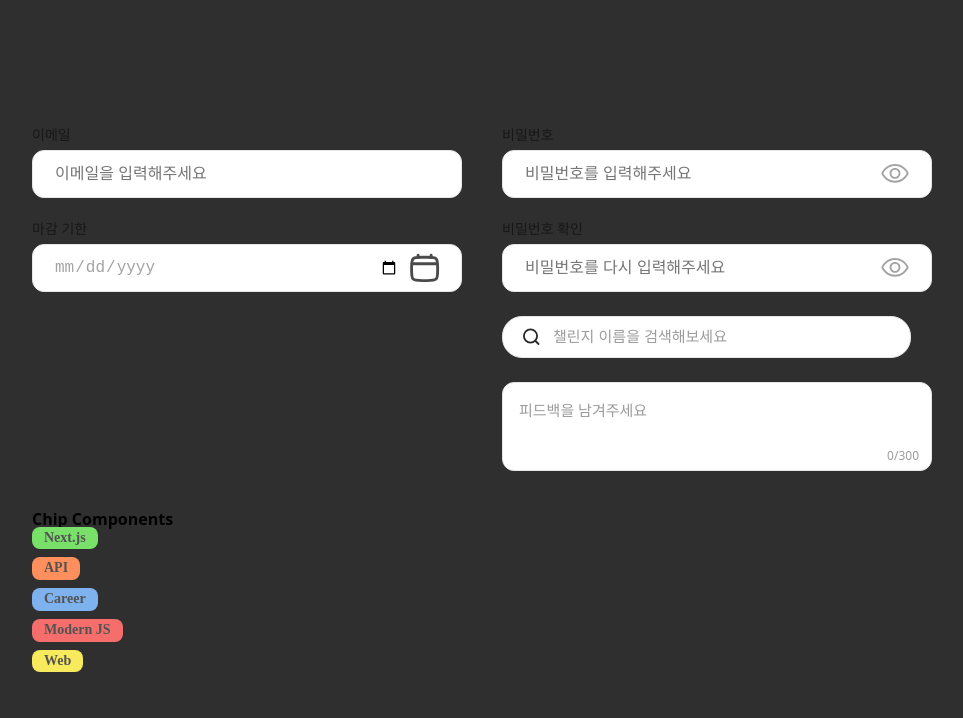
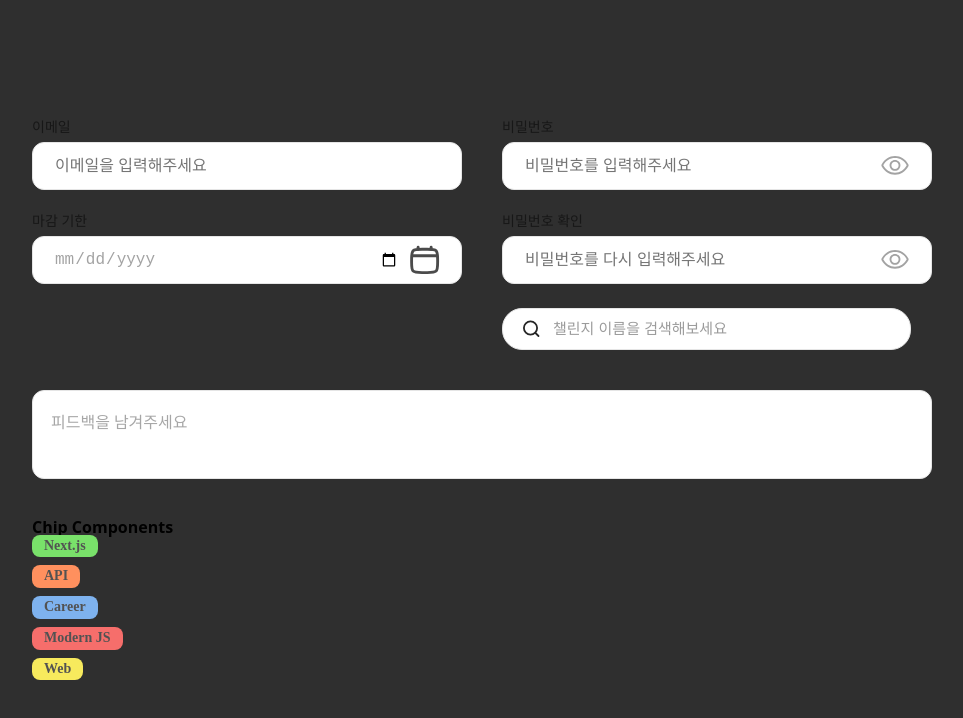
Before and after one commit to fs08-docthrough-team2/fs08-docthrough-team2-fe, a Next.js app: page /example in a window 1280 px wide. Shown: the top 718 px of the page, without its empty margins (158-1121 px from the left). Built offline with nearby package versions, Linux system fonts and the light colour scheme; a web font is replaced by a local one.

Commit message:
box-size 크기 수정완료

```diff
--- a/src/app/example/page.jsx
+++ b/src/app/example/page.jsx
@@ -13,9 +13,8 @@ export default function ExamplePage() {
   const [confirm, setConfirm] = useState('');
   const [expire, setExpire] = useState('');
   const [keyword, setKeyword] = useState('');
-  const [feedback, setFeedback] = useState('');
+  const [text, setText] = useState('');
 
-  /* 인풋 테스트 */
   return (
     <main
       style={{
@@ -29,14 +28,14 @@ export default function ExamplePage() {
       <div
         style={{
           display: 'grid',
-          gridTemplateColumns: '1fr 1fr',
+          gridTemplateColumns: '1fr 1fr', // ✅ 2열
           gap: '40px',
           background: '#2f2f2f',
           padding: '40px',
           width: '900px',
         }}
       >
-        {/* ✅ 왼쪽: 이메일 + 날짜 */}
+        {/*  왼쪽 열 */}
         <div style={{ display: 'flex', flexDirection: 'column', gap: '24px' }}>
           <EmailInput
             label="이메일"
@@ -55,7 +54,7 @@ export default function ExamplePage() {
           />
         </div>
 
-        {/* ✅ 오른쪽: 비밀번호 */}
+        {/*  오른쪽 열 */}
         <div style={{ display: 'flex', flexDirection: 'column', gap: '24px' }}>
           <PasswordInput
             label="비밀번호"
@@ -79,11 +78,17 @@ export default function ExamplePage() {
             onChange={(e) => setKeyword(e.target.value)}
             onSearch={(v) => console.log('검색:', v)}
           />
-
-          <TextBox value={feedback} onChange={(e) => setFeedback(e.target.value)} />
         </div>
 
-        {/* 🔸 칩 테스트 */}
+        <div style={{ gridColumn: '1 / -1', width: '100%' }}>
+          <TextBox
+            value={text}
+            onChange={(e) => setText(e.target.value)}
+            placeholder="피드백을 남겨주세요"
+          />
+        </div>
+
+        {/*  칩 테스트  */}
         <section>
           <h2>Chip Components</h2>
           <div style={{ display: 'flex', flexDirection: 'column', gap: '8px' }}>
--- a/src/components/atoms/Input/TextBox.jsx
+++ b/src/components/atoms/Input/TextBox.jsx
@@ -1,23 +1,29 @@
+import clsx from 'clsx';
 import styles from '@/styles/components/atoms/input/TextBox.module.scss';
 
 export default function TextBox({
   value,
   onChange,
-  maxLength = 300,
   placeholder = '피드백을 남겨주세요',
+  className,
+  disabled = false,
+  readOnly = false,
+  name,
+  id,
 }) {
   return (
-    <div className={styles.tbWrap}>
+    <label className={clsx(styles.textBox, className)}>
       <textarea
-        className={styles.tbArea}
+        id={id}
+        name={name}
+        className={styles.field}
         value={value}
         onChange={onChange}
         placeholder={placeholder}
-        maxLength={maxLength}
+        disabled={disabled}
+        readOnly={readOnly}
+        rows={3}
       />
-      <span className={styles.tbCount}>
-        {value.length}/{maxLength}
-      </span>
-    </div>
+    </label>
   );
 }
--- a/src/styles/components/atoms/Input/BaseInput.module.scss
+++ b/src/styles/components/atoms/Input/BaseInput.module.scss
@@ -15,11 +15,11 @@
   height: 48px;
   padding: 11px 20px;
   gap: 10px;
-  align-self: stretch;
   box-sizing: border-box;
   border-radius: 12px;
   border: 1px solid var(--gray-gray200, #e5e5e5);
   background: var(--white-white_FFFFFF, #fff);
+  flex: 0 0 auto;
 }
 
 .input {
--- a/src/styles/components/atoms/Input/TextBox.module.scss
+++ b/src/styles/components/atoms/Input/TextBox.module.scss
@@ -1,49 +1,37 @@
-.tbWrap {
+.textBox {
+  display: flex;
+  width: 100%;
+  max-width: 100%;
+  flex: 1;
+  height: 89px;
+  padding: 16px;
+  align-items: flex-start;
+  gap: 10px;
+  flex-shrink: 0;
+  border-radius: 12px;
+  border: 1px solid var(--gray-200, #e5e5e5);
+  background: #fff;
   box-sizing: border-box;
-  width: 100%;
-  max-width: 794px;
-  min-height: 89px;
-  padding: 16px;
-  border-radius: 12px;
-  border: 1px solid #e5e5e5;
-  background: #fff;
-  position: relative;
-
-  display: flex;
-  flex-direction: column;
+  overflow: hidden;
 }
 
-.tbArea {
+.field {
+  flex: 1 1 auto;
+  width: 100%;
+  height: 89px;
+  border: 0;
+  outline: 0;
+  resize: none;
+  background: transparent;
+  color: var(--text, #a3a3a3);
+  font-family: Pretendard;
+  font-size: 16px;
+  font-weight: 500;
+  line-height: normal;
   box-sizing: border-box;
-  width: 100%;
-  flex: 1;
-  resize: none;
-  border: none;
-  outline: none;
-  padding: 0;
-  margin: 0;
-  background: transparent;
-
-  font-size: 15px;
-  line-height: 1.5;
-  color: #333;
-  font-family: inherit;
+  overflow-y: auto;
 
   &::placeholder {
-    color: #9b9b9b;
-  }
-
-  &::-webkit-scrollbar {
-    width: 0;
-    height: 0;
+    color: rgba(0, 0, 0, 0.35);
   }
 }
-
-/* 글자 수 카운트 */
-.tbCount {
-  position: absolute;
-  right: 12px;
-  bottom: 8px;
-  font-size: 12px;
-  color: #9b9b9b;
-}
```
